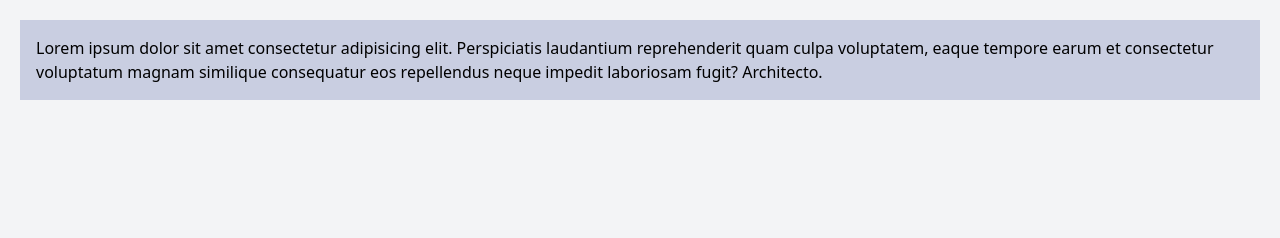
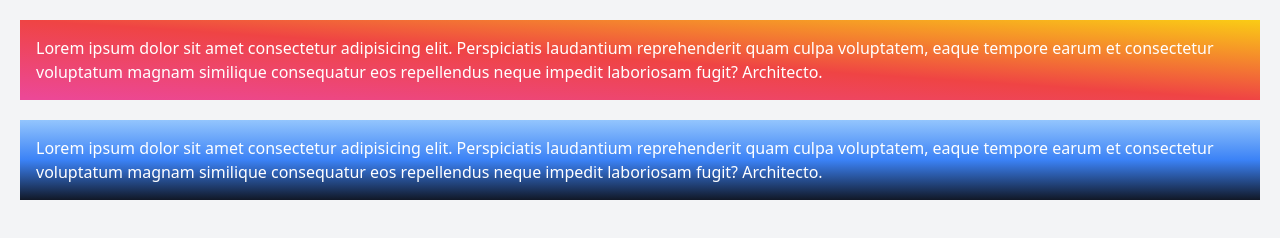
Before and after one commit to GustaSoier/Learning-TailwindCSS, a website: page aula4-background/src/index.html in a window 1280 px wide. Drawn offline with Linux system fonts and the light colour scheme.

Commit message:
Tailwind CSS
Colocando background gradiente

```diff
--- a/aula4-background/src/index.html
+++ b/aula4-background/src/index.html
@@ -8,7 +8,11 @@
 </head>
     <body class="bg-gray-100">
 
-        <div class="m-5 p-4 bg-blue-900 bg-opacity-20">
+        <div class="m-5 p-4 bg-gradient-to-bl from-yellow-400 via-red-500 to-pink-500 text-white">
+            Lorem ipsum dolor sit amet consectetur adipisicing elit. Perspiciatis laudantium reprehenderit quam culpa voluptatem, eaque tempore earum et consectetur voluptatum magnam similique consequatur eos repellendus neque impedit laboriosam fugit? Architecto.
+        </div>
+
+        <div class="m-5 p-4 bg-gradient-to-t from-gray-900 via-blue-500 to-blue-300 text-white">
             Lorem ipsum dolor sit amet consectetur adipisicing elit. Perspiciatis laudantium reprehenderit quam culpa voluptatem, eaque tempore earum et consectetur voluptatum magnam similique consequatur eos repellendus neque impedit laboriosam fugit? Architecto.
         </div>
 
```
Also changed, not shown: aula4-background/dist/output.css.
